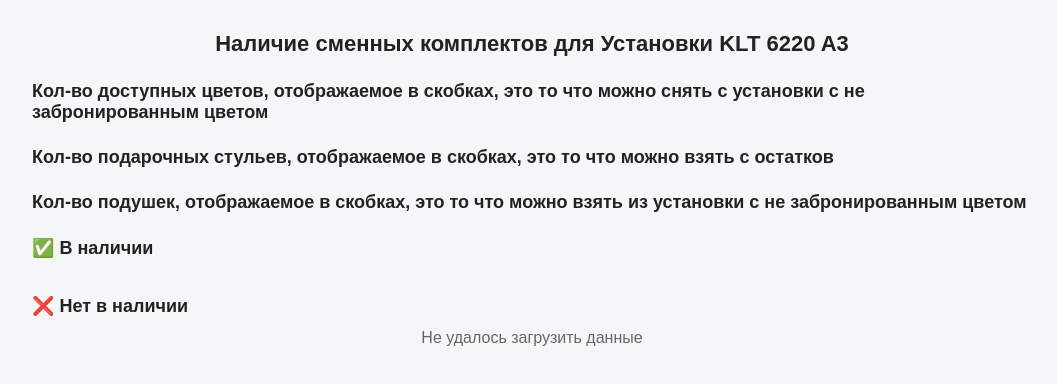
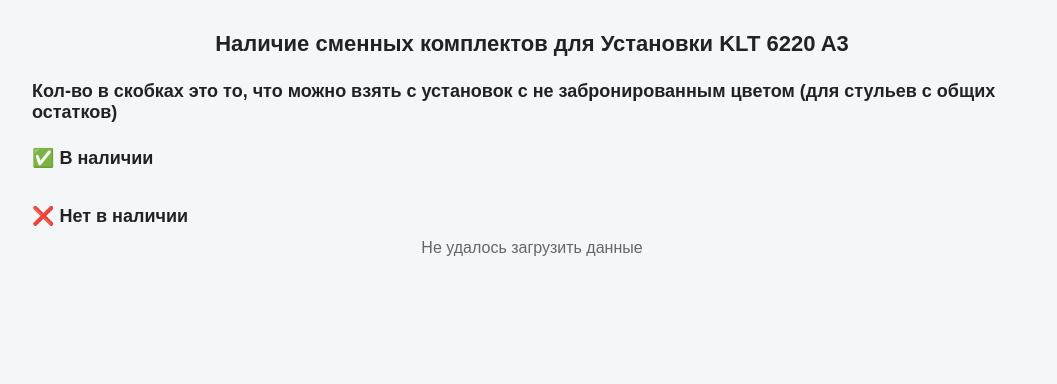
Before and after one commit to directpw94/units, a plain HTML site: page index.html in a window 1280 px wide. Shown: the whole page, without its empty margins (108-1165 px from the left). Drawn offline with Linux system fonts and the light colour scheme; no server answers.

Commit message:
Update index.html

```diff
--- a/index.html
+++ b/index.html
@@ -103,9 +103,7 @@ h2 {
 <body>
 
 <h1>Наличие сменных комплектов для Установки KLT 6220 A3</h1>
-<h2>Кол-во доступных цветов, отображаемое в скобках, это то что можно снять с установки с не забронированным цветом</h2>
-<h2>Кол-во подарочных стульев, отображаемое в скобках, это то что можно взять с остатков</h2>
-<h2>Кол-во подушек, отображаемое в скобках, это то что можно взять из установки с не забронированным цветом</h2>
+<h2>Кол-во в скобках это то, что можно взять с установок с не забронированным цветом (для стульев с общих остатков)</h2>
 
 <h2>✅ В наличии</h2>
 <div class="grid" id="gridIn"></div>
```
